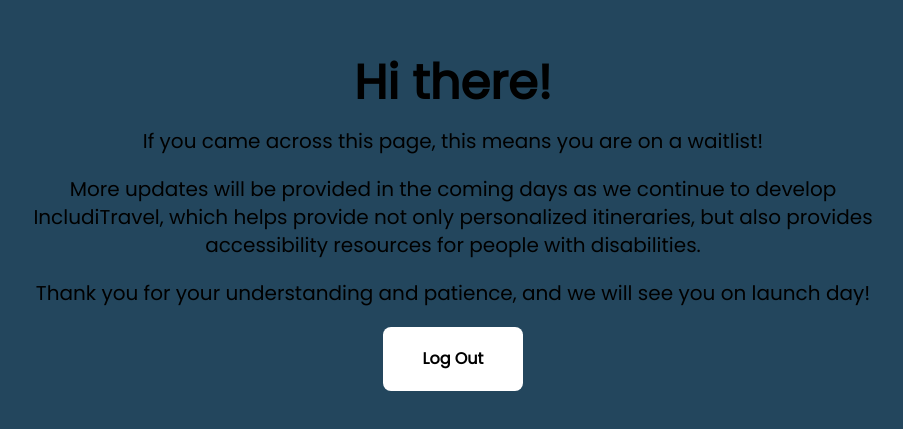
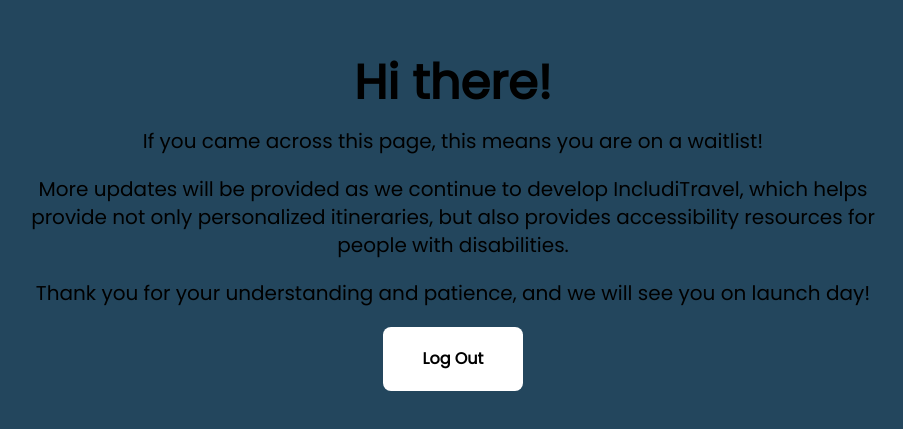
Before and after one commit to rchrisarevalo/IncludiTrip, a Next.js app: page /dashboard in a window 1280 px wide. Shown: the part 175-604 px from the top of the page, without its empty margins (187-1090 px from the left). Built offline with nearby package versions, Linux system fonts and the light colour scheme; no server answers; sample sign-in values are in the browser's storage.

Commit message:
Notice update

```diff
--- a/app/dashboard/page.tsx
+++ b/app/dashboard/page.tsx
@@ -31,7 +31,7 @@ const Dashboard = () => {
             If you came across this page, this means you are on a waitlist!
           </p>
           <p className="text-xl ml-16 mr-16 max-sm:ml-8 max-sm:mr-8">
-            More updates will be provided in the coming days as we continue to
+            More updates will be provided as we continue to
             develop IncludiTravel, which helps provide not only personalized
             itineraries, but also provides accessibility resources for people
             with disabilities.
```
